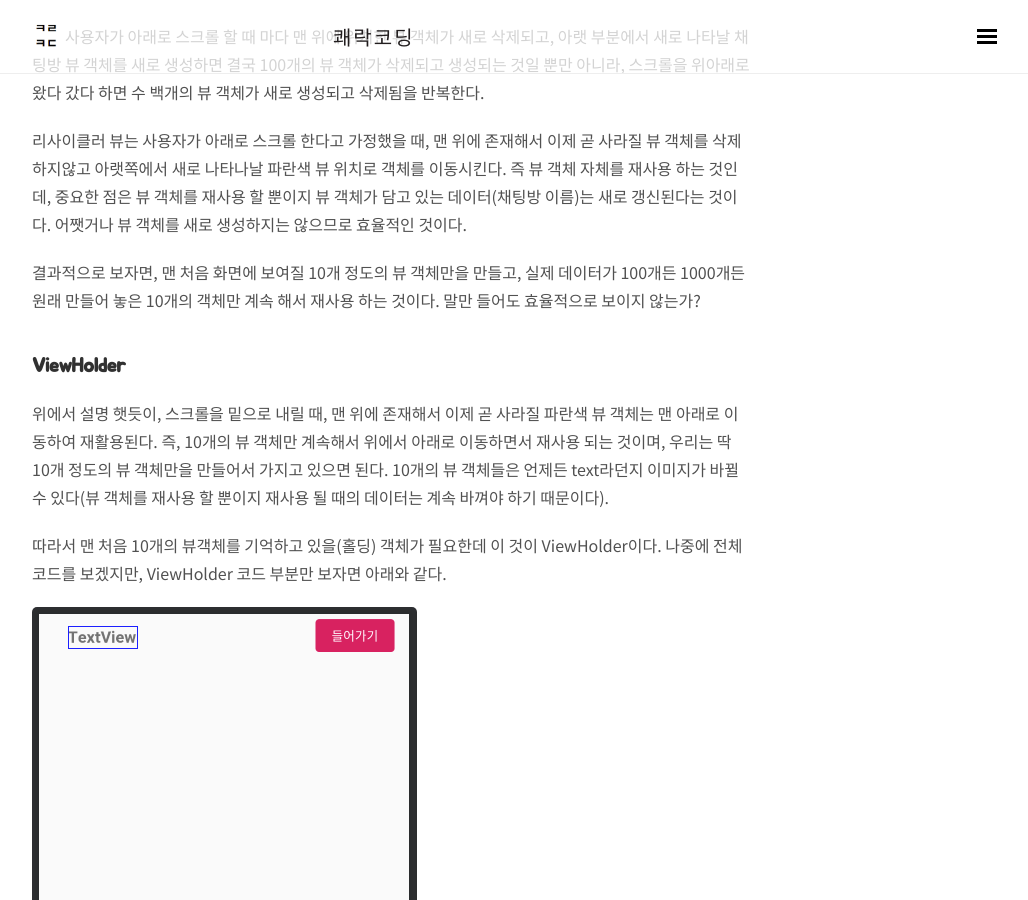
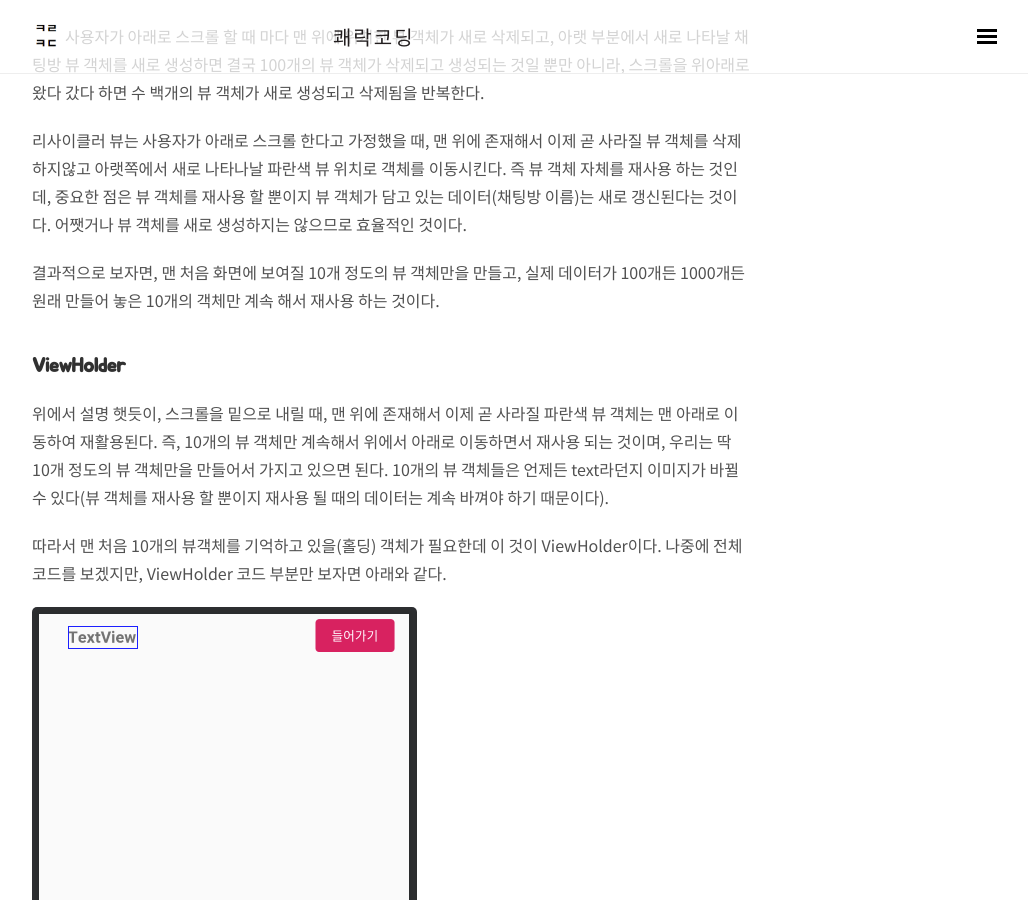
Before and after one commit to wooooooak/wooooooak.github.io, a Jekyll site: the page built from _posts/android/2019-03-28-recycler_view.md, in a window 1280 px wide and 900 px high, scrolled down 1332 px. Shown: the whole window, without its empty margins (248-1276 px from the left). Built offline with Jekyll 4.4.1, drawn with Linux system fonts in a browser that asks for light colours; nearby versions of some CDN libraries; some web fonts are replaced; comment, search, counter and statistics services are not loaded.

Commit message:
포스트 수정

````diff
--- a/_posts/android/2019-03-28-recycler_view.md
+++ b/_posts/android/2019-03-28-recycler_view.md
@@ -5,11 +5,13 @@ category: Android
 tags: [recycler_view, kotlin]
 comments: true
 ---
+
 카카오톡의 채팅 대화방, pinterest 앱의 수 많은 리스트 데이터들을 효율적으로 렌더링 하기 위해서 안드로이드에서는 어떤 방법을 사용할까? 기본적으로 제공되는 ListView가 있지만, 최근들어 구글에서 공식적으로 제공하고 있는 Recycler View를 사용해 이들을 구현한다.
 
 Recycler View는 ListView가 할 수 있는 모든 일을 할 뿐만 아니라 커스터마이징도 쉬우며, 효율성도 더 좋다. 그럼 Recycler view가 왜 더 좋은지 알아보고, 이를 활용해 간단히 리스트 데이터들을 렌더링 하는 방법을 알아보자.
 
 ## Recycler view의 재활용성
+
 ![recycler_view1](/public/img/android/recycler1.png)
 개인적으로 위의 그림이 RecyclerView를 이해하는 데 도움이 많이 되었다.
 
@@ -19,24 +21,28 @@ Recycler View는 ListView가 할 수 있는 모든 일을 할 뿐만 아니라
 
 리사이클러 뷰는 사용자가 아래로 스크롤 한다고 가정했을 때, 맨 위에 존재해서 이제 곧 사라질 뷰 객체를 삭제 하지않고 아랫쪽에서 새로 나타나날 파란색 뷰 위치로 객체를 이동시킨다. 즉 뷰 객체 자체를 재사용 하는 것인데, 중요한 점은 뷰 객체를 재사용 할 뿐이지 뷰 객체가 담고 있는 데이터(채팅방 이름)는 새로 갱신된다는 것이다. 어쨋거나 뷰 객체를 새로 생성하지는 않으므로 효율적인 것이다.
 
-결과적으로 보자면, 맨 처음 화면에 보여질 10개 정도의 뷰 객체만을 만들고, 실제 데이터가 100개든 1000개든 원래 만들어 놓은 10개의 객체만 계속 해서 재사용 하는 것이다. 말만 들어도 효율적으로 보이지 않는가?
+결과적으로 보자면, 맨 처음 화면에 보여질 10개 정도의 뷰 객체만을 만들고, 실제 데이터가 100개든 1000개든 원래 만들어 놓은 10개의 객체만 계속 해서 재사용 하는 것이다.
 
 ### ViewHolder
+
 위에서 설명 햇듯이, 스크롤을 밑으로 내릴 때, 맨 위에 존재해서 이제 곧 사라질 파란색 뷰 객체는 맨 아래로 이동하여 재활용된다. 즉, 10개의 뷰 객체만 계속해서 위에서 아래로 이동하면서 재사용 되는 것이며, 우리는 딱 10개 정도의 뷰 객체만을 만들어서 가지고 있으면 된다. 10개의 뷰 객체들은 언제든 text라던지 이미지가 바뀔 수 있다(뷰 객체를 재사용 할 뿐이지 재사용 될 때의 데이터는 계속 바껴야 하기 때문이다).
 
 따라서 맨 처음 10개의 뷰객체를 기억하고 있을(홀딩) 객체가 필요한데 이 것이 ViewHolder이다. 나중에 전체 코드를 보겠지만, ViewHolder 코드 부분만 보자면 아래와 같다.
 
 ![recycler_view1](/public/img/android/re2.png)
+
 ```kotlin
 class MyViewHolder(view: View): RecyclerView.ViewHolder(view) {
     var textField = view.chat_title
 }
 ```
+
 위 사진의 textView라고 적힌 TextView id 값은 `chat_title`이다.
 
 우리는 저기 보이는 한 줄의 채팅방 목록의 TextView에 각자 다른 채팅방 이름을 부여할 것이며, 100개의 채팅방 목록을 나열해 볼 것이다. 그러나 100개의 뷰 객체를 하나 하나 모두 만들어 주진 않을 것이며 딱 10개 내외의 MyViewHolder 객체를 만들어서 계속 재사용 해 줄 것이다. **MyViewHolder가 `textField`를 가지고 있음을 기억하자. 스크롤을 내릴 때 마다 이 부분에 데이터만 바꿔주면 뷰 객체는 그대로이면서 데이터만 바뀌게 되는 것이다.**
 
 ## Adapter와 LayoutManager
+
 리사이클러 뷰를 사용하려면 두 가지가 필수적으로 필요하다. `Adpater`와 `LayoutManager`이다.
 
 `Adapter`는 100개의 채팅방 제목 이름이 담긴 리스트를 리사이클러 뷰에 바인딩 시켜주기 위한 사전 작업이 이루어 지는 객체이다. 직접 작성해서 리사이클러뷰에 적용시키면 된다.
@@ -44,6 +50,7 @@ class MyViewHolder(view: View): RecyclerView.ViewHolder(view) {
 `LayoutManager`는 많은 역할을 하지만 간단하게 스크롤을 위아래로 할지, 좌우로 할지를 결정하는 것이라고 생각하자. 실제로는 더 많은 역할을 하지만 자세한건 구글링...ㅎ
 
 이 두가지를 적용하기 전에 100개의 채팅방 제목을 가진 리스트를 생성하고, 리사이클러 뷰에 적용해보자.
+
 ```kotlin
 // MainActivity
 override fun onCreate(savedInstanceState: Bundle?) {
@@ -62,7 +69,9 @@ override fun onCreate(savedInstanceState: Bundle?) {
 이제 핵심이 되는 `MyAdapter`를 구현해보자.
 
 ### MyAdapter
+
 이 부분은 우선 코드부터 보자.
+
 ```kotlin
 class MyApdater(private var datas: Array<String>) : RecyclerView.Adapter<MyViewHolder>() {
 
@@ -90,7 +99,9 @@ class MyViewHolder(view: View): RecyclerView.ViewHolder(view) {
 `MyAdapter`의 생성자로 리스트로 뿌려줄 데이터 배열을 받자. 그리고 `MyAdapter`는 `RecyclerView.Adapter`를 상속 받는데, 제네릭 타입으로 `ViewHolder`를 넣어주어야 한다. 코드에서 넘겨준 `MyViewHolder`는 맨 아랫줄에 작성되어 있다.
 
 #### getItemCount
+
 가장 먼저 실행되는 함수는 `getItemCount`이다. 여기서는 우리가 뿌려줄 데이터의 전체 길이를 리턴하면 된다. 더 깊게 알아볼 필요는 없는 것 같다.
+
 ```kotlin
 override fun getItemCount(): Int {
     return datas.size
@@ -98,6 +109,7 @@ override fun getItemCount(): Int {
 ```
 
 #### onCreateViewHolder
+
 `getItemCount`다음으로 호출되는 함수는 `onCreateViewHolder`함수이다. 이름에서 알 수 있듯이 `ViewHolder`가 생성되는 함수다. 여기서 `ViewHolder`객체를 만들어 주면 된다.
 
 ```kotlin
@@ -113,20 +125,24 @@ override fun onCreateViewHolder(parent: ViewGroup, viewType: Int): MyViewHolder
 `return`되는 곳에서 MyViewHolder의 생성자에 view 객체를 넘겨주는데, 이 view객체는 아까 사진에서 본 한개의 채팅방 목록이 디자인 되어있는 레이아웃이다. 즉 `viewHolder`는 그 레이아웃을 인자로 받아서 기억하고 있는 것이다. 이제는 계속해서 재사용되는 뷰 홀더(레이아웃)들에 데이터를 바인딩 해주는 작업만 남았다.
 
 ### onBindViewHolder
+
 `onBindViewHolder`함수는 생성된 뷰홀더에 데이터를 바인딩 해주는 함수이다. 이름이 참 직관적이여서 좋다.
 
 예를 들어 데이터가 스크롤 되어서 맨 위에있던 뷰 홀더(레이아웃) 객체가 맨 아래로 이동한다면, 그 레이아웃은 재사용 하되 데이터는 새롭게 바뀔 것이다. 고맙게도 아래에서 새롭게 보여질 데이터의 인덱스 값이 `position`이라는 이름으로 사용가능하다.
-``` kotlin
+
+```kotlin
 override fun onBindViewHolder(holder: MyViewHolder, position: Int) {
     Log.d("tag1" , "onBind")
     holder.textField.text = datas[position]
 }
 ```
+
 즉 아래에서 새롭게 올라오는 데이터가 리스트의 20번째 데이터라면 position으로 20이 들어오는 것이다.
 
 `onCreateViewHolder`는 `ViewHolder`를 만들기 위해 13~15번 정도밖에 호출되지 않지만, `onBindViewHolder`는 스크롤을 해서 데이터 바인딩이 새롭게 필요할 때 마다 호출된다. 스크롤을 무한정 돌린다면, `onBindViewHolder`도 무한정 호출된다. 무한정 호출된다 하더라도 우리는 딱 13~15개의 뷰 객체만 사용하는 꼴이다.
 
 ### 결과와 로그
+
 결과물은 아래와 같다.
 ![recycler_view1](/public/img/android/re3.png)
 사진 아래로 89개의 데이터가 더 있다. 그러나 코드에서 로그를 찍어 놓아기 때문에 우리는 뷰가 몇 개만 호출되었는지 볼 수 있다.
@@ -136,4 +152,5 @@ override fun onBindViewHolder(holder: MyViewHolder, position: Int) {
 첫 화면 이후 스크롤을 아래로 이동시키면 더 이상 `onCreateViewHolder`는 호출되지 않고 `onBind`로그만 찍히는 것을 알 수 있다. ViewHolder를 계속 만들지 않고 재사용하기 때문에 데이터만 새롭게 바인딩 해주는 것이다.
 
 ## 끄
+
 읕! [다음에는 한개의 뷰가 아닌 여러개의 뷰 레이아웃이 필요한 상황에서 리사이클러 뷰를 다루는 방법](https://wooooooak.github.io/android/2019/04/13/RecyclerView_mutiType/)을 다뤄보자.
````
